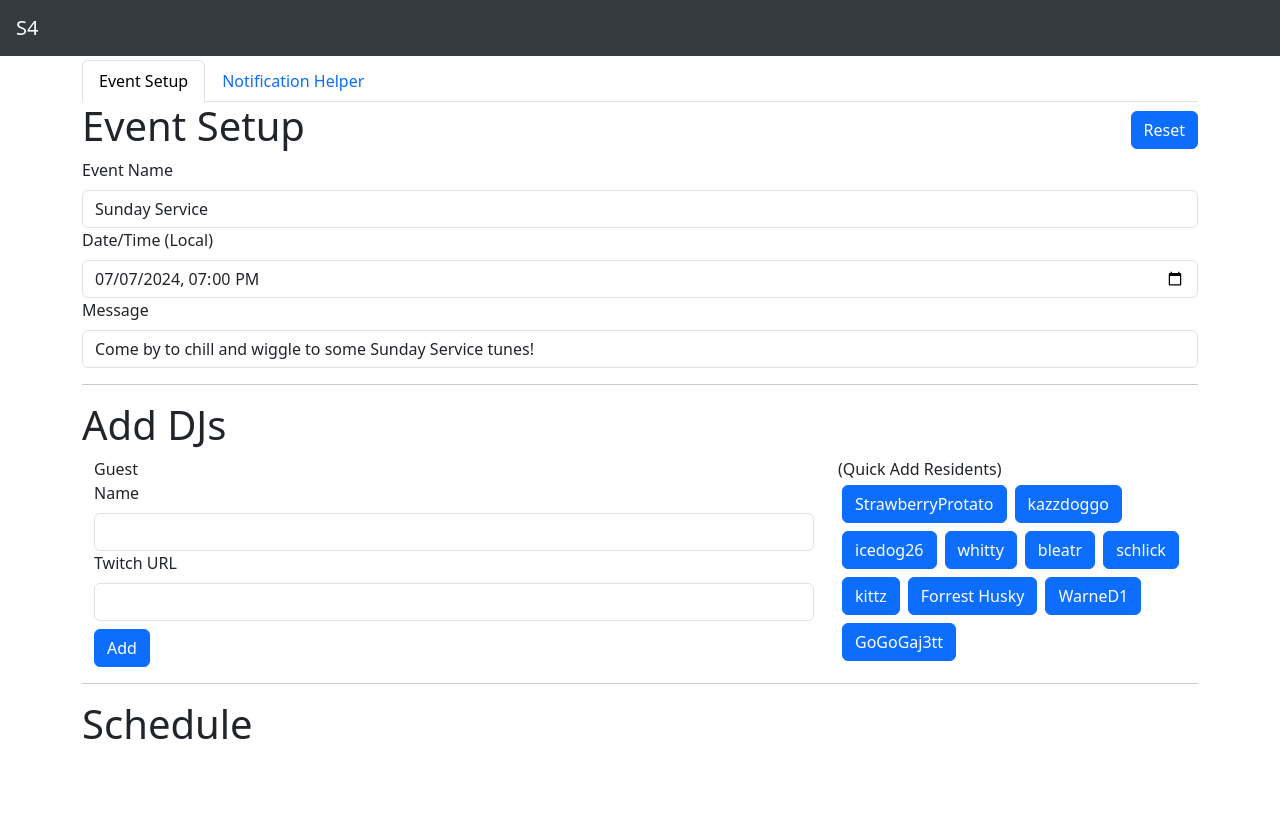
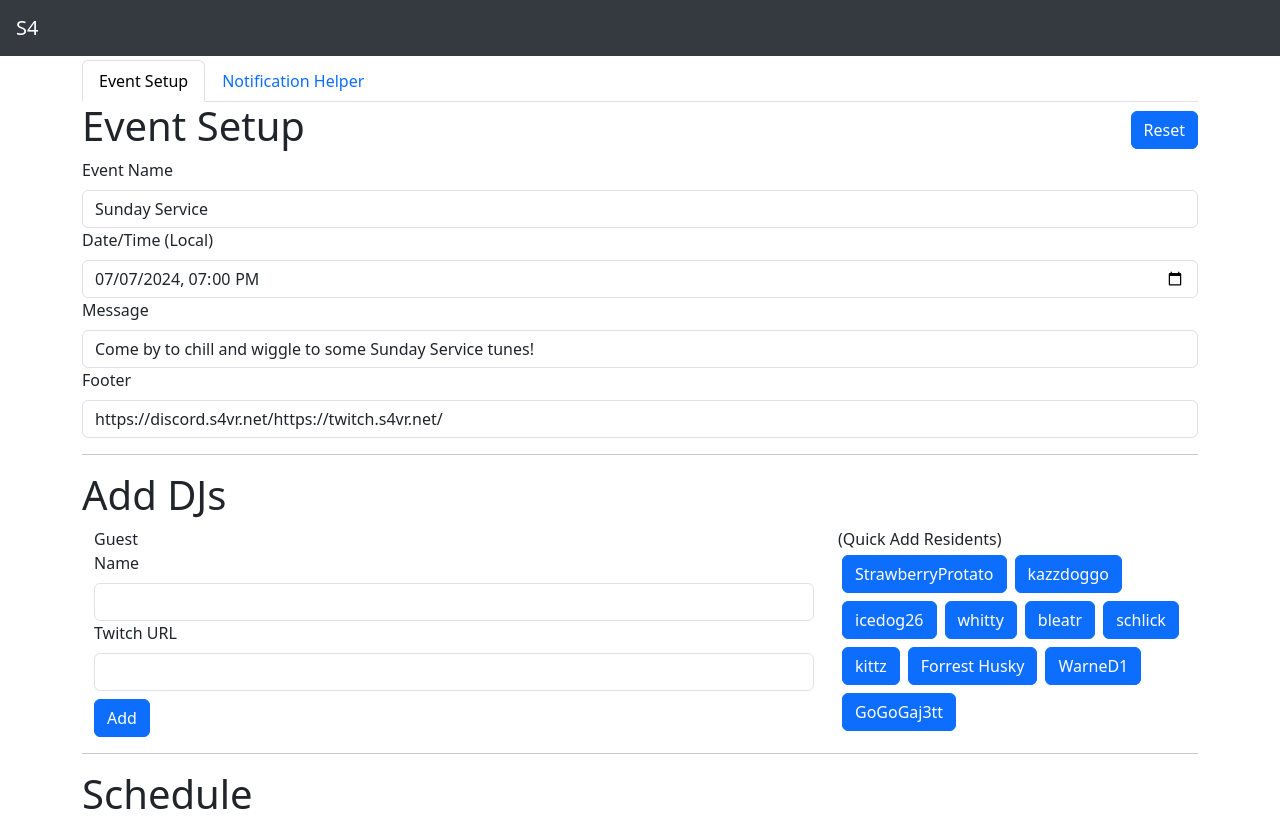
Before and after one commit to SundayServiceVR/sunday-service-vr, a React (Create React App) app in the folder webapp/: page / in a window 1280 px wide. Before the commit the page ends 800 px from the top, so only its background shows below. Built offline with nearby package versions, Linux system fonts and the light colour scheme; the HTML template or start-up script is replaced by a standard one.

Commit message:
Add message footer

```diff
--- a/webapp/src/components/EventDetails.tsx
+++ b/webapp/src/components/EventDetails.tsx
@@ -14,6 +14,8 @@ ${dateToDiscordTime(event.start_datetime)}
 
 DJs:
 ${event.slots.map(getSlotText).join("\n")}
+
+${event.footer}
 `;
 
 const dateToDiscordTime = (date: Date): string => {
--- a/webapp/src/components/EventSetup.tsx
+++ b/webapp/src/components/EventSetup.tsx
@@ -41,7 +41,6 @@ const EventForm = ({ djEvent, setEvent, resetEvent }: Props) => {
                 <Form.Label>
                     Date/Time (Local)
                 </Form.Label>
-
                     <Form.Control
                         type="datetime-local"
                         value={new Date(djEvent.start_datetime.getTime() - djEvent.start_datetime.getTimezoneOffset()*60*1000).toISOString().slice(0, 16)}
@@ -51,7 +50,6 @@ const EventForm = ({ djEvent, setEvent, resetEvent }: Props) => {
                             setEvent({ ...djEvent, start_datetime: new Date(event.target.value)})
                         }}
                         className="input" />
-
             </Form.Group>
             <Form.Group>
                 <Form.Label>
@@ -63,6 +61,17 @@ const EventForm = ({ djEvent, setEvent, resetEvent }: Props) => {
                     value={djEvent.message}
                     onChange={(event) => {
                         setEvent({ ...djEvent, message: event.target.value })
+                    }} />
+            </Form.Group>
+            <Form.Group>
+                <Form.Label>
+                    Footer
+                </Form.Label>
+                <Form.Control
+                    type="textarea"
+                    value={djEvent.footer}
+                    onChange={(event) => {
+                        setEvent({ ...djEvent, footer: event.target.value })
                     }} />
             </Form.Group>
             </Form>
--- a/webapp/src/store/events.tsx
+++ b/webapp/src/store/events.tsx
@@ -20,6 +20,7 @@ export const default_event: Event = {
     start_datetime: nextSundayServiceDefaultDateTime(),
     message: "Come by to chill and wiggle to some Sunday Service tunes!",
     slots: [],
+    footer: "https://discord.s4vr.net/\nhttps://twitch.s4vr.net/",
 }
 
 export enum EventActionType {
--- a/webapp/src/util/types.ts
+++ b/webapp/src/util/types.ts
@@ -18,4 +18,5 @@ export type Event = {
     message: string;
     start_datetime: Date;
     slots: Slot[];
+    footer: string;
 }
```
